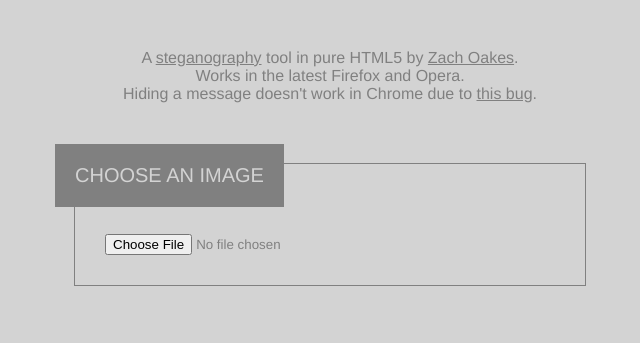
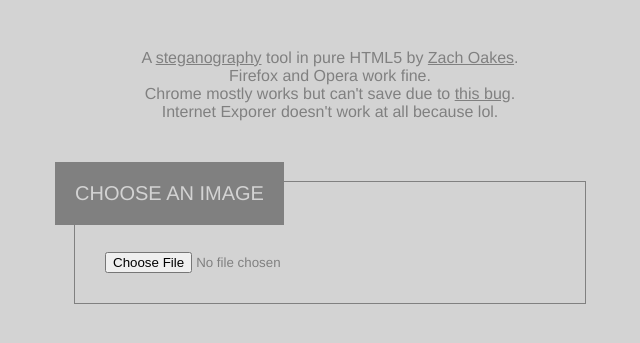
Before and after one commit to oakes/PixelJihad, a plain HTML site: page index.html in a window 1280 px wide. Shown: the part 61-404 px from the top of the page, without its empty margins (310-950 px from the left). Drawn offline with Linux system fonts and the light colour scheme.

Commit message:
Modified intro text.

```diff
--- a/index.html
+++ b/index.html
@@ -11,10 +11,11 @@
     <div id='about' class='section'>
         A <a href='http://en.wikipedia.org/wiki/Steganography'>steganography</a>
          tool in pure HTML5 by <a href='https://github.com/oakes'>Zach Oakes</a>.
-        <br/> Works in the latest Firefox and Opera.</br>
-        Hiding a message doesn't work in Chrome due to
+        <br/> Firefox and Opera work fine.</br>
+        Chrome mostly works but can't save due to
         <a href='http://code.google.com/p/chromium/issues/detail?id=97108'>this
-        bug</a>.
+        bug</a>.<br/>
+        Internet Exporer doesn't work at all because lol.
     </div>
     <div id='main' class='section dark'>
         <div class='step'>Choose an image</div>
```
